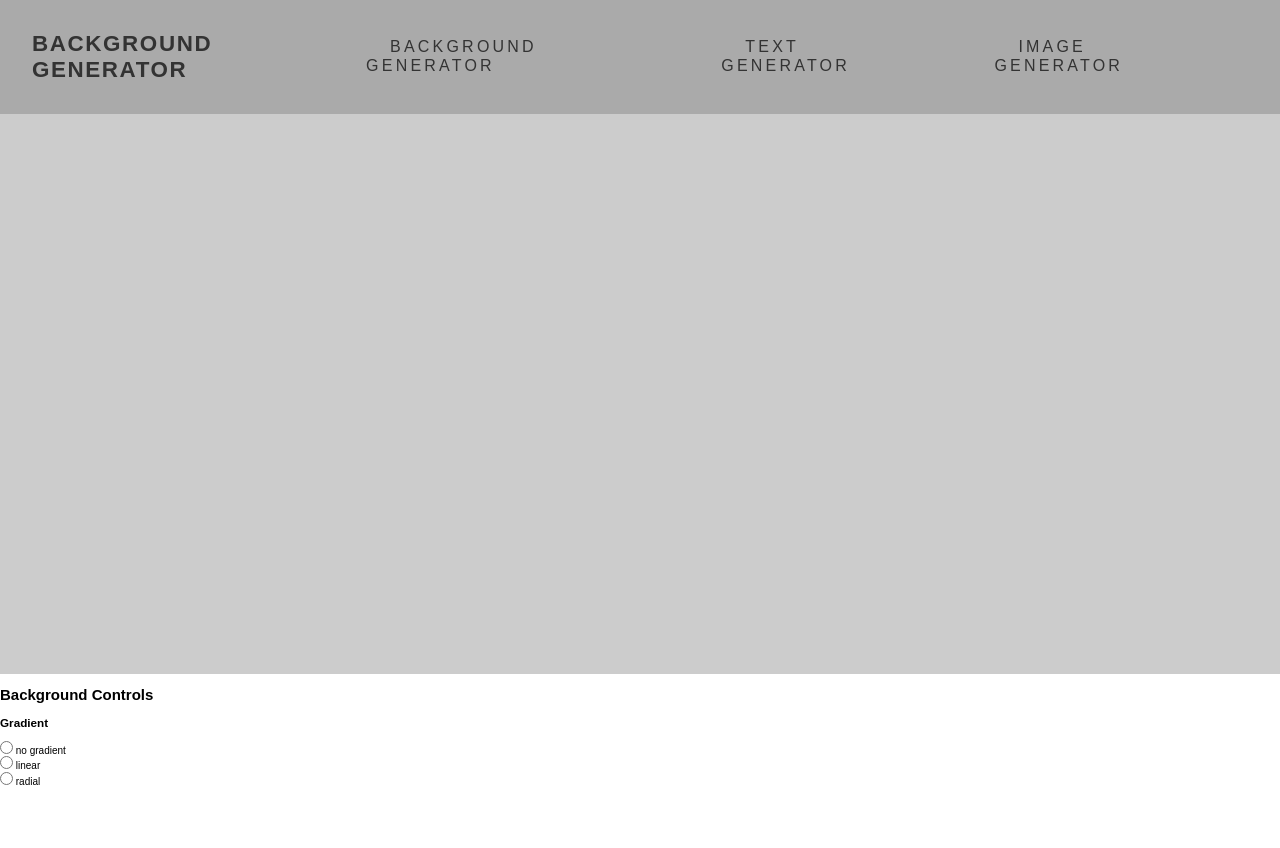
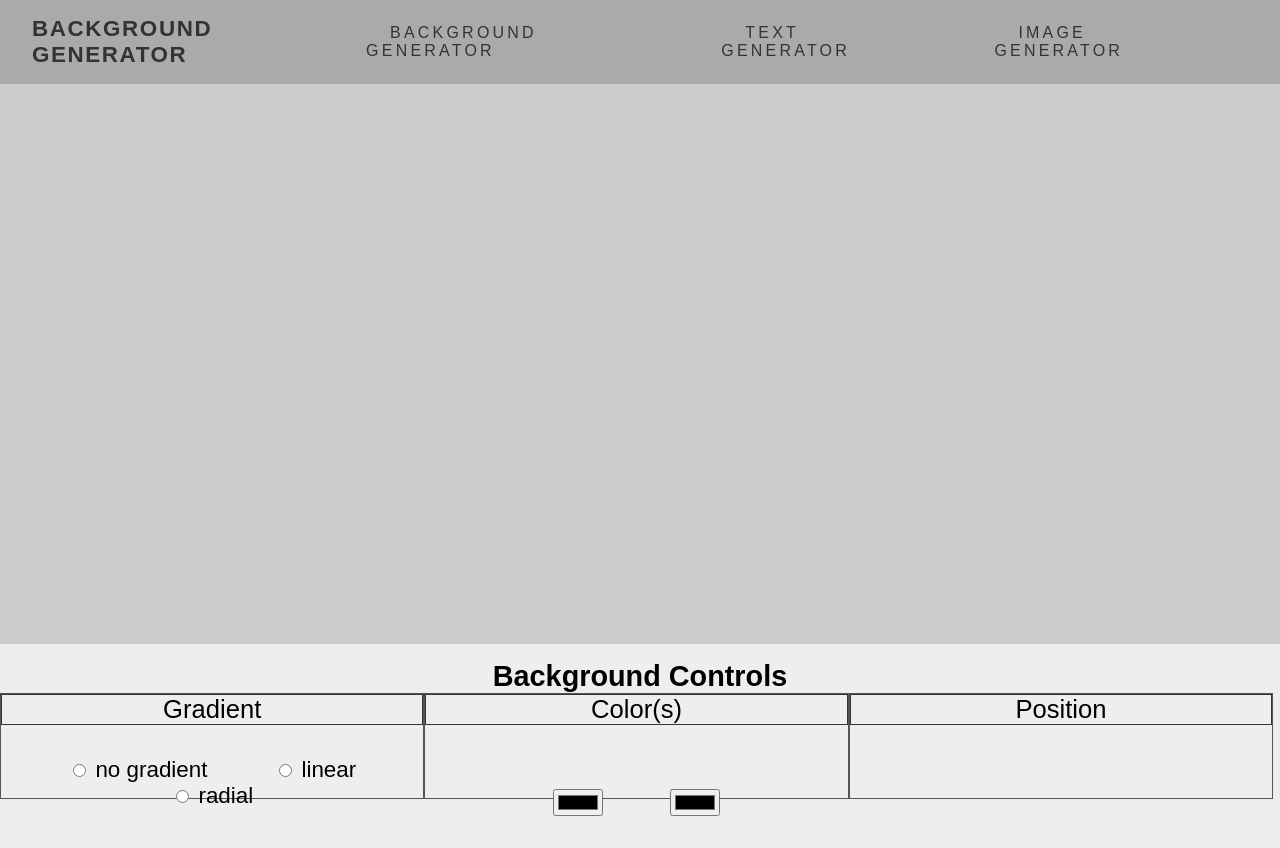
Before and after one commit to LehronR/Simple-Designer, a plain HTML site: page background-gen/index.html in a window 1280 px wide. Before the commit the page ends 800 px from the top, so only its background shows below. Drawn offline with nearby package versions, Linux system fonts and the light colour scheme.

Commit message:
created controls section for background generator

```diff
--- a/background-gen/index.html
+++ b/background-gen/index.html
@@ -4,7 +4,7 @@
   <meta charset="UTF-8">
   <meta name="viewport" content="width=device-width, initial-scale=1.0">
   <meta http-equiv="X-UA-Compatible" content="ie=edge">
-  <link rel="stylesheet" href="../../../Venders/normalize.css">
+  <!-- <link rel="stylesheet" href="../../../Venders/normalize.css"> -->
   <link rel="stylesheet" href="style.css">
   <title>Background Generator</title>
 </head>
@@ -22,11 +22,12 @@
   <!-- Display Window -->
   <header id="display"></header>
   <!-- GUI Controls -->
-  <section id="controls" class="container">
-    <h2 class="sub-header">Background Controls</h2>
-    <div class="wrapper">
-      <h3 class="control-header">Gradient</h3>
+  <section id="controls">
+    <h2 class="control-header">Background Controls</h2>
+    <div class="container">
       <!-- Gradient Controls -->
+      <div class="gradient-container">
+          <h3 class="gradient-header">Gradient</h3>
         <div class="control-gradient">
           <input type="radio" name="gradient" id="bg-solid">
           <label for="bg-solid">no gradient</label>
@@ -39,10 +40,19 @@
           <input type="radio" name="gradient" id="bg-radial-gradient">
           <label for="bg-radial-gradient">radial</label>
         </div>
-      <!-- <input type="color" name="bgColor1" id="color-a">
-      <input type="color" name="bgColor2" id="color-b"> -->
       </div>
-
+      <!-- Color Picker Controls -->
+      <div class="color-container">
+        <h3 class="color-header">Color(s)</h3>
+        <input type="color" name="bgColor1" id="color-a" class="color-controls">
+        <input type="color" name="bgColor2" id="color-b" class="color-controls">
+      </div>
+      <!-- Gradient Position -->
+      <div class="gradient-pos-container">
+        <h3 class="gradient-pos-header">Position</h3>
+        <p></p>
+      </div>
+    </div>
   </section>
   <!-- Display CSS output -->
 
--- a/background-gen/style.css
+++ b/background-gen/style.css
@@ -2,10 +2,16 @@
   Reusable Styles
  *****************/
 body {
+  margin: 0;
+  padding: 0;
   font-size: 10px;
   font-family: Arial, Helvetica, sans-serif;
   box-sizing: border-box;
 }
+    h1,h2,h3,h4,h5,h6 {
+      padding: 0;
+      margin: 0;
+    }
 
 
 /*****************
@@ -72,3 +78,81 @@ Navigation
   width: 100vw;
   background-color: #ccc;
 }
+
+/***************
+  GUI Controls
+***************/
+#controls {
+  width: 100%;
+  height: 14rem;
+  background-color: #eee;
+}
+
+.control-header {
+  text-align: center;
+  font-size: 1.8rem;
+  font-weight: 600;
+  margin: 0;
+  padding-top: 1rem;
+}
+
+.container {
+  display: flex;
+  flex-wrap: nowrap;
+
+}
+
+.gradient-container {
+  display: inline-block;
+  width: 33%;
+  text-align: center;
+  border: solid 1px #555;
+  height: 13vh;
+}
+
+.gradient-header {
+  font-size: 1.6rem;
+  font-weight: 100;
+  margin-bottom: 2rem;
+  border: solid 1px #333;
+}
+
+.control-gradient {
+  display: inline-block;
+  font-size: 1.4rem;
+  padding: 0 2rem;
+}
+
+.color-container {
+  display: inline-block;
+  width: 33%;
+  border: solid 1px #555;
+  height: 13vh;
+  text-align: center;
+}
+
+.color-header {
+  font-size: 1.6rem;
+  font-weight: 100;
+  margin-bottom: 2rem;
+  border: solid 1px #333;
+}
+
+.color-controls {
+  margin: 2rem;
+}
+
+.gradient-pos-header {
+  font-size: 1.6rem;
+  font-weight: 100;
+  margin-bottom: 2rem;
+  border: solid 1px #333;
+}
+
+.gradient-pos-container {
+  display: inline-block;
+  width: 33%;
+  border: solid 1px #555;
+  height: 13vh;
+  text-align: center;
+}
```
Lines whose indentation alone changed are shown as unchanged.
